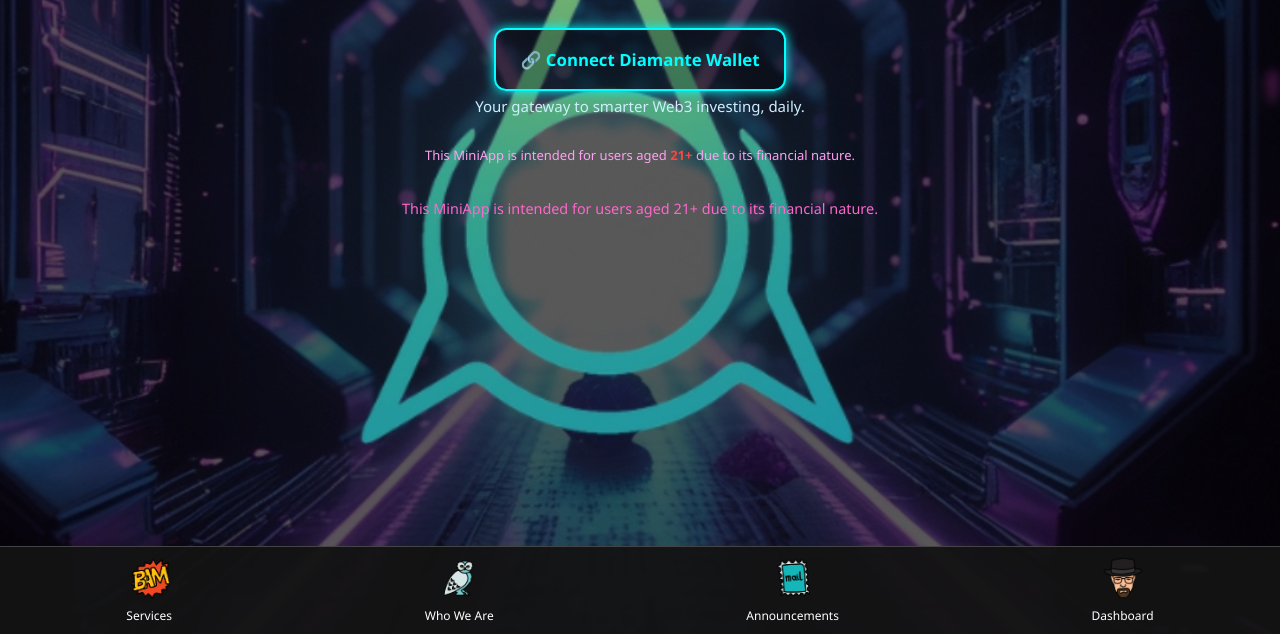
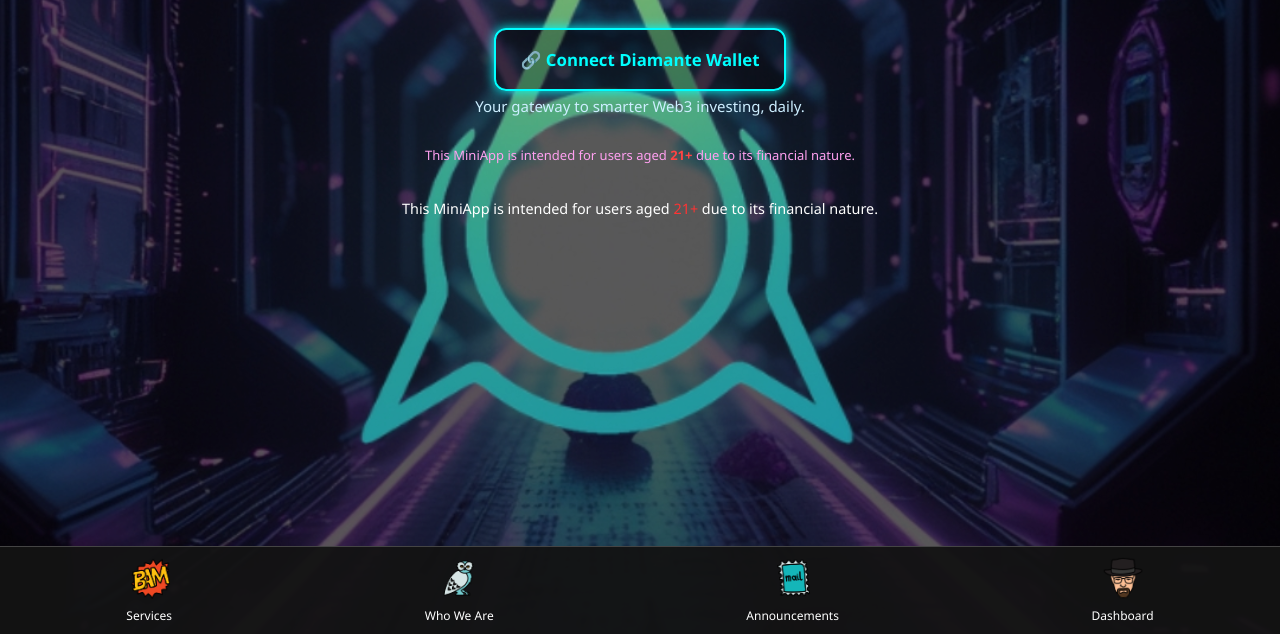
Before and after one commit to SinaDali/OrbitalScan, a website: page public/index.html in a window 1280 px wide. Shown: the part 166-800 px from the top of the page. Drawn offline with Linux system fonts and the light colour scheme.

```diff
--- a/public/index.html
+++ b/public/index.html
@@ -62,8 +62,8 @@
     </div>
 
 
-<p class="age-warning" style="text-align: center; color: #ff66cc; font-size: 0.9rem; margin-top: 35px; margin-bottom: 15px;">
-  This MiniApp is intended for users aged 21+ due to its financial nature.
+<p class="age-warning" style="text-align: center; color: #ffffff; font-size: 0.9rem; margin-top: 35px; margin-bottom: 15px;">
+  This MiniApp is intended for users aged <span style="color: #ff3333;">21+</span> due to its financial nature.
 </p>
 
 <div class="footer-nav">
```
